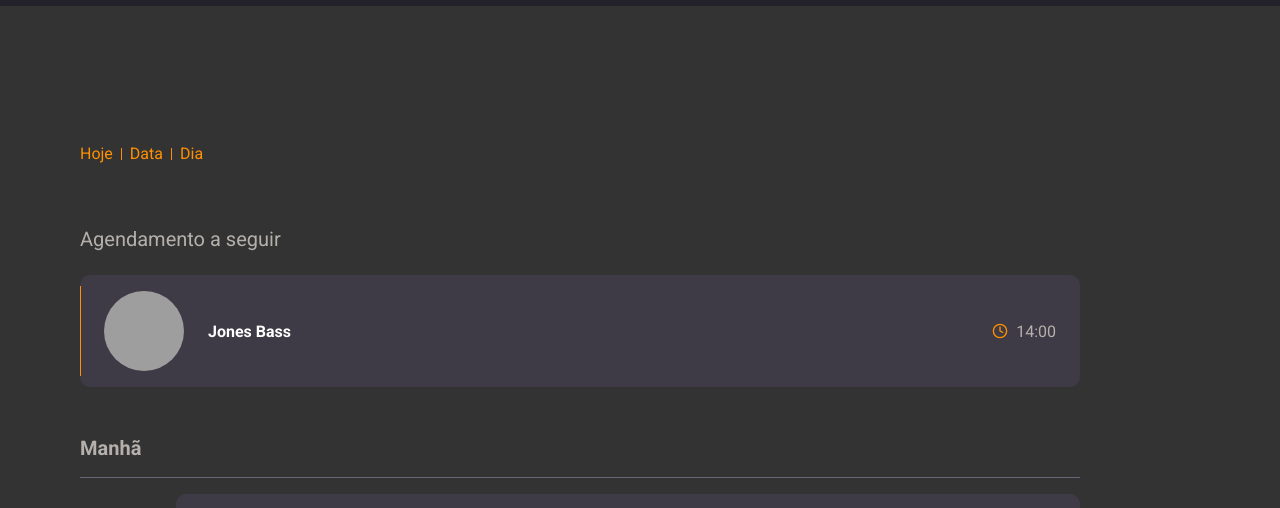
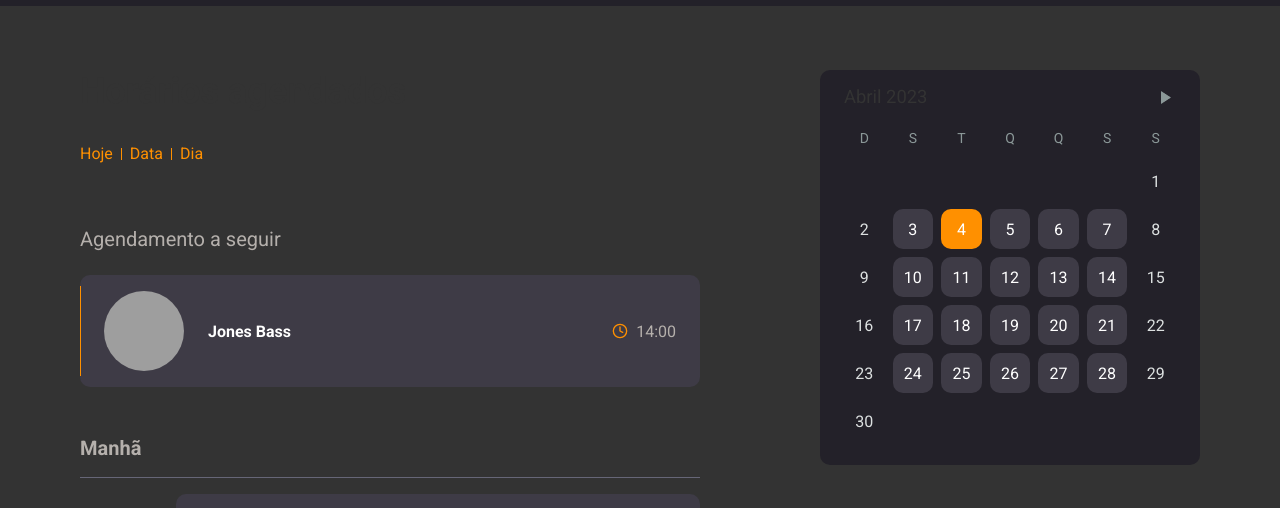
Before and after one commit to Jones-bass/goBarber, a React (Vite) app in the folder front/: page /dashboard in a window 1280 px wide. Shown: the part 138-646 px from the top of the page. Built offline with nearby package versions, Linux system fonts and the light colour scheme; sample sign-in values are in the browser's storage; grey boxes are pictures that could not be loaded.

Commit message:
Estruturando Calendario

```diff
--- a/front/package.json
+++ b/front/package.json
@@ -14,6 +14,7 @@
     "axios": "^1.3.5",
     "cors": "^2.8.5",
     "react": "^18.2.0",
+    "react-day-picker": "7.4.8",
     "react-dom": "^18.2.0",
     "react-hook-form": "^7.43.9",
     "react-icons": "^4.8.0",
--- a/front/src/page/Dashboard/index.tsx
+++ b/front/src/page/Dashboard/index.tsx
@@ -1,6 +1,8 @@
 import { FiClock, FiPower } from 'react-icons/fi'
 import logo from '../../assets/logo.svg'
 import { useAuth } from '../../hooks/auth'
+import DayPicker, { DayModifiers } from 'react-day-picker'
+import 'react-day-picker/lib/style.css'
 
 import {
   Container,
@@ -12,11 +14,26 @@ import {
   Profile,
   NextAppointment,
   Appointment,
+  Calender,
 } from './styles'
 import { Link } from 'react-router-dom'
+import { useCallback, useState } from 'react'
 
 export const Dashboard = () => {
+  const [selectedDate, setSelectedDate] = useState(new Date())
+  const [currentMonth, setCurrentMonth] = useState(new Date())
+
   const { user, signOut } = useAuth()
+
+  const handleDateChange = useCallback((day: Date, modifiers: DayModifiers) => {
+    if (modifiers.available && !modifiers.disabled) {
+      setSelectedDate(day)
+    }
+  }, [])
+
+  const handleMonthChange = useCallback((month: Date) => {
+    setCurrentMonth(month)
+  }, [])
 
   return (
     <Container>
@@ -104,6 +121,34 @@ export const Dashboard = () => {
             </Appointment>
           </Section>
         </Schedule>
+
+        <Calender>
+          <DayPicker
+            weekdaysShort={['D', 'S', 'T', 'Q', 'Q', 'S', 'S']}
+            fromMonth={new Date()}
+            disabledDays={[{ daysOfWeek: [0, 6] }]}
+            modifiers={{
+              available: { daysOfWeek: [1, 2, 3, 4, 5] },
+            }}
+            onMonthChange={handleMonthChange}
+            selectedDays={selectedDate}
+            onDayClick={handleDateChange}
+            months={[
+              'Janeiro',
+              'Fevereiro',
+              'Março',
+              'Abril',
+              'Maio',
+              'Junho',
+              'Julho',
+              'Agosto',
+              'Setembro',
+              'Outubro',
+              'Novembro',
+              'Dezembro',
+            ]}
+          />
+        </Calender>
       </Content>
     </Container>
   )
--- a/front/src/page/Dashboard/styles.ts
+++ b/front/src/page/Dashboard/styles.ts
@@ -227,3 +227,60 @@ export const Section = styled.section`
     font-weight: 400;
   }
 `
+
+export const Calender = styled.aside`
+  width: 380px;
+
+  .DayPicker {
+    background: ${(props) => props.theme.black100};
+    border-radius: 10px;
+  }
+
+  .DayPicker-wrapper {
+    padding-bottom: 0;
+  }
+
+  .DayPicker,
+  .DayPicker-Month {
+    width: 100%;
+  }
+
+  .DayPicker-Month {
+    border-collapse: separate;
+    border-spacing: 8px;
+    margin: 16px;
+  }
+
+  .DayPicker-Day {
+    width: 40px;
+    height: 40px;
+  }
+
+  .DayPicker-Day--available:not(.DayPicker-Day--outside) {
+    background: ${(props) => props.theme.gray};
+    border-radius: 10px;
+    color: ${(props) => props.theme.white};
+  }
+
+  .DayPicker:not(.DayPicker--interactionDisabled)
+    .DayPicker-Day:not(.DayPicker-Day--disabled):not(
+      .DayPicker-Day--selected
+    ):not(.DayPicker-Day--outside):hover {
+    background: ${(props) => props.theme.orange100};
+  }
+
+  .DayPicker-Day--today {
+    font-weight: normal;
+  }
+
+  .DayPicker-Day--disabled {
+    color: ${(props) => props.theme.gray100} !important;
+    background: transparent !important;
+  }
+
+  .DayPicker-Day--selected {
+    background: ${(props) => props.theme.orange} !important;
+    border-radius: 10px;
+    color: ${(props) => props.theme.gray100} !important;
+  }
+`
--- a/front/src/page/SignIn/index.tsx
+++ b/front/src/page/SignIn/index.tsx
@@ -58,7 +58,7 @@ export function SignIn() {
         setLoading(true)
         await signIn({ ...data })
 
-        navigate('/reset-password')
+        navigate('/dashboard')
         if (data !== undefined) {
           toast.success('Usuário Logado.')
         }
```
Also changed, not shown: 2 other files (tests, documents, lock files or other folders).
